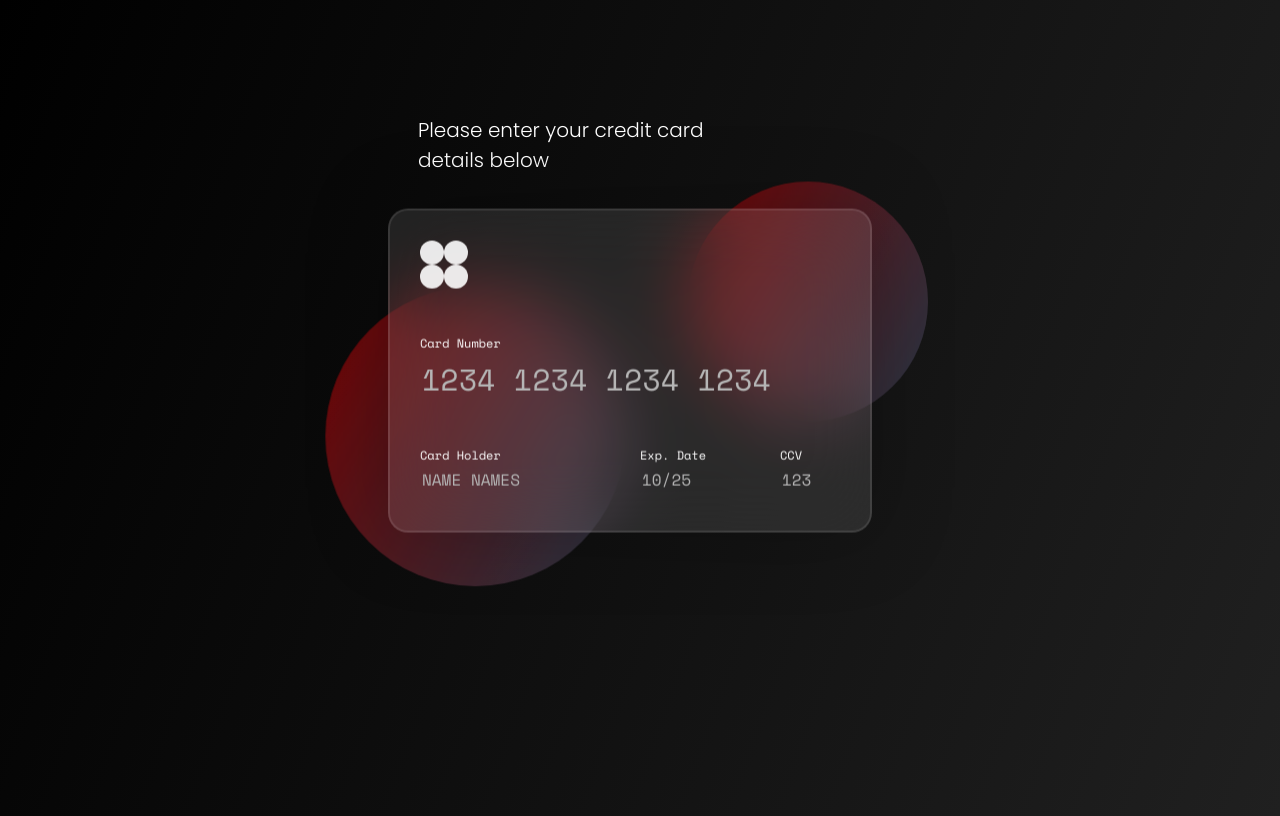
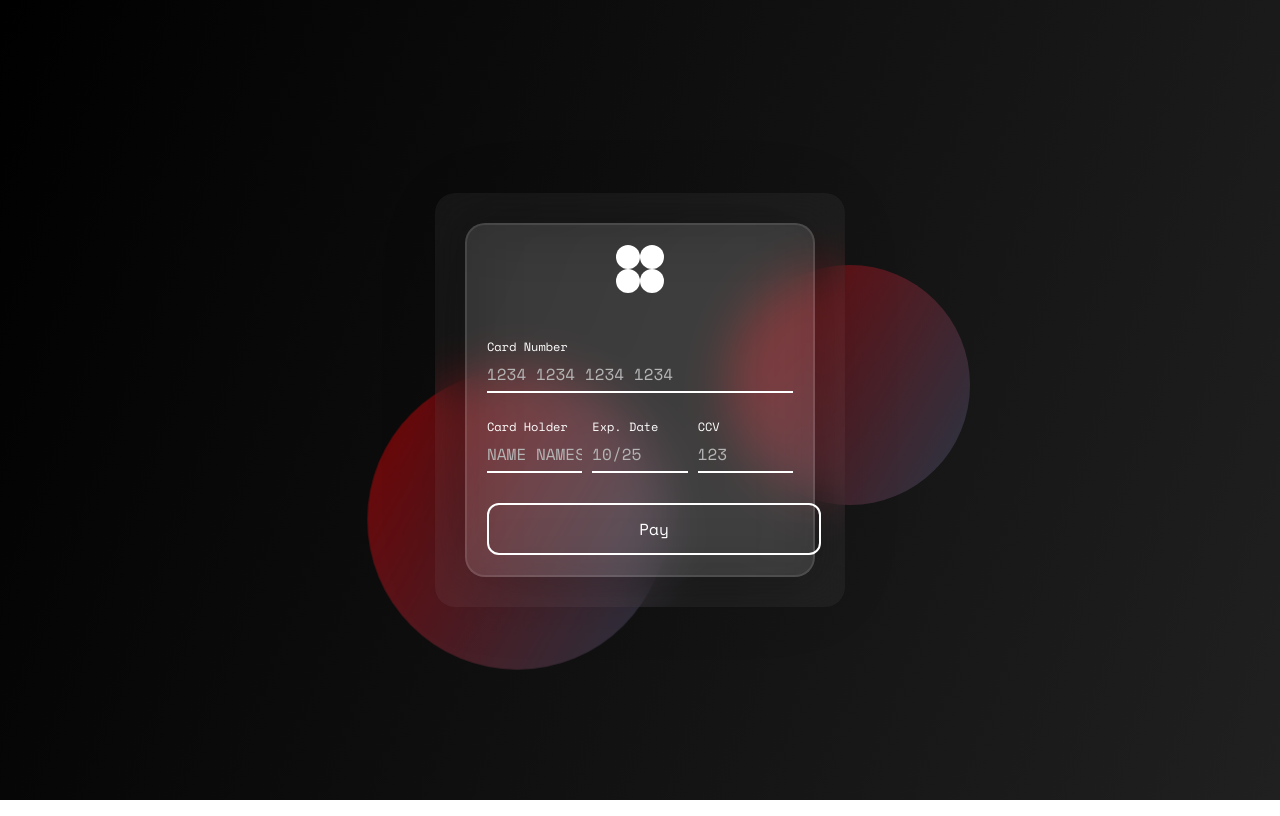
Before and after one commit to gryckly/MEDTEST3, a plain HTML site: page card.html in a window 1280 px wide. Drawn offline with nearby package versions, Linux system fonts and the light colour scheme.

Commit message:
card.html

```diff
--- a/card.html
+++ b/card.html
@@ -2,79 +2,295 @@
 <html lang="en">
 <head>
   <meta charset="UTF-8">
-  <meta name="viewport" content="width=device-width, initial-scale=1.0">
-  <link rel="stylesheet" href="card.css">
+  <meta name="viewport" content="width=device-width, initial-scale=1">
   <title>WEB BEKS</title>
-  <link rel="preconnect" href="https://fonts.gstatic.com">
-  <link href="https://fonts.googleapis.com/css2?family=Space+Mono:ital,wght@0,400;0,700;1,400;1,700&display=swap" rel="stylesheet">
-  <link rel="preconnect" href="https://fonts.gstatic.com">
-  <link href="https://fonts.googleapis.com/css2?family=Poppins:wght@300;400&display=swap" rel="stylesheet">
-  <script src="https://ajax.googleapis.com/ajax/libs/jquery/3.5.1/jquery.min.js"></script>
+  <link href="https://fonts.googleapis.com/css2?family=Space+Mono:ital,wght@0,400;0,700;1,400;1,700&family=Poppins:wght@300;400&display=swap" rel="stylesheet">
+
+  <style>
+    body {
+      font-family: 'Space Mono', monospace;
+      background: linear-gradient(-70deg, #202020, #000000);
+      height: 100vh;
+      overflow: hidden;
+      margin: 0;
+      padding: 0;
+      display: flex;
+      align-items: center;
+      justify-content: center;
+    }
+
+    .box {
+      position: relative;
+      width: 100%;
+      max-width: 450px;
+      padding: 20px;
+      box-sizing: border-box;
+    }
+
+    .mdl {
+      position: relative;
+      background: rgba(255, 255, 255, 0.05);
+      border-radius: 20px;
+      padding: 30px;
+      backdrop-filter: blur(25px);
+      z-index: 1;
+    }
+
+    .circles {
+      position: absolute;
+      height: 270px;
+      width: 450px;
+      top: 50%;
+      left: 50%;
+      transform: translate(-50%, -50%);
+      z-index: 0;
+    }
+
+    .circle {
+      position: absolute;
+      border-radius: 50%;
+      background: linear-gradient(120deg, #8d0101, #2c3e50);
+      opacity: 0.8;
+      animation: float 6s infinite alternate cubic-bezier(0.54, 0.085, 0.5, 0.92);
+    }
+
+    .circle-1 {
+      height: 300px;
+      width: 300px;
+      top: 100px;
+      left: -50px;
+      animation-delay: 3.5s;
+    }
+
+    .circle-2 {
+      height: 240px;
+      width: 240px;
+      bottom: 40px;
+      right: -100px;
+      animation-delay: 2s;
+    }
+
+    @keyframes float {
+      0% { transform: rotateX(0deg) translateY(0px); }
+      50% { transform: rotateX(0deg) translateY(10px) translateX(5px); }
+      100% { transform: rotateX(0deg) translateY(0px) translateX(1px); }
+    }
+
+    h1.title {
+      font-family: 'Poppins', sans-serif;
+      font-size: 20px;
+      font-weight: 300;
+      color: #ffffff;
+      text-align: left;
+      margin-bottom: 20px;
+    }
+
+    .card {
+      background: rgba(255, 255, 255, 0.1);
+      backdrop-filter: blur(35px);
+      border: 2px solid rgba(255, 255, 255, 0.1);
+      border-radius: 20px;
+      padding: 20px;
+      box-shadow: 0 0 80px rgba(0, 0, 0, 0.25);
+      display: flex;
+      flex-direction: column;
+      gap: 20px;
+    }
+
+    form {
+      display: flex;
+      flex-direction: column;
+      gap: 20px;
+    }
+
+    .logo {
+      display: flex;
+      justify-content: center;
+      margin-bottom: 20px;
+    }
+
+    label {
+      color: white;
+      font-size: 12px;
+      font-family: 'Space Mono', monospace;
+      margin-bottom: 5px;
+    }
+
+    input {
+      width: 100%;
+      background: transparent;
+      border: none;
+      border-bottom: 2px solid white;
+      color: white;
+      font-family: 'Space Mono', monospace;
+      font-size: 16px;
+      padding: 5px 0;
+      outline: none;
+      transition: border-color 0.3s;
+      box-sizing: border-box;
+    }
+
+    input::placeholder {
+      color: #b5b5b5;
+    }
+
+    input:focus {
+      border-bottom-color: #ff4c4c;
+    }
+
+    .group {
+      display: flex;
+      gap: 10px;
+      flex-wrap: wrap;
+    }
+
+    .group > div {
+      flex: 1;
+      min-width: 80px;
+      position: relative;
+    }
+
+    .pay-button {
+      margin-top: 10px;
+      padding: 12px;
+      width: 100%;
+      font-family: 'Space Mono', monospace;
+      font-size: 16px;
+      background: transparent;
+      border: 2px solid white;
+      color: white;
+      border-radius: 12px;
+      cursor: pointer;
+      transition: all 0.3s ease;
+    }
+
+    .pay-button:hover {
+      background: rgba(255, 255, 255, 0.1);
+      border-color: #ff4c4c;
+      color: #ff4c4c;
+      box-shadow: 0 0 10px #ff4c4c80;
+    }
+
+    /* Anti autofill styles */
+    input:-webkit-autofill,
+    input:-webkit-autofill:focus,
+    input:-webkit-autofill:hover,
+    input:-webkit-autofill:active {
+      -webkit-box-shadow: 0 0 0 1000px rgba(32,32,32,0.8) inset !important;
+      -webkit-text-fill-color: white !important;
+      background-color: transparent !important;
+      transition: background-color 9999s ease-out 0s;
+    }
+
+    /* Медиа-запрос для телефонов */
+    @media (max-width: 500px) {
+      .box {
+        padding: 10px;
+        max-width: 100%;
+      }
+
+      .mdl {
+        padding: 20px;
+      }
+
+      .circles {
+        width: 100%;
+        height: 200px;
+      }
+
+      .circle-1, .circle-2 {
+        height: 180px;
+        width: 180px;
+      }
+
+      h1.title {
+        font-size: 16px;
+      }
+
+      input {
+        font-size: 14px;
+      }
+
+      .pay-button {
+        font-size: 14px;
+        padding: 10px;
+      }
+
+      .group {
+        flex-direction: column;
+      }
+
+      .group > div {
+        min-width: 100%;
+      }
+    }
+  </style>
+
 </head>
 <body>
 
   <div class="box">
+    <div class="circles">
+      <div class="circle circle-1"></div>
+      <div class="circle circle-2"></div>
+    </div>
 
     <div class="mdl">
-      <div class="circles">
-        <div class="circle circle-1"></div>
-        <div class="circle circle-2"></div>
-      </div>
-      <h1 class="title">
-        Please enter your credit card <br>details below
-      </h1>
-
       <div class="card">
-
-        <form>
+        <form autocomplete="off">
           <div class="logo">
-            <?xml version="1.0" encoding="UTF-8"?>
-            <svg width="48px" height="48px" viewBox="0 0 64 64" version="1.1" xmlns="http://www.w3.org/2000/svg" xmlns:xlink="http://www.w3.org/1999/xlink">
-              <title>Group</title>
-              <g id="Page-1" stroke="none" stroke-width="1" fill="none" fill-rule="evenodd">
-                <g id="Group" fill="#FFFFFF">
-                  <circle id="Oval" cx="16" cy="16" r="16"></circle>
-                  <circle id="Oval" cx="16" cy="48" r="16"></circle>
-                  <circle id="Oval" cx="48" cy="16" r="16"></circle>
-                  <circle id="Oval" cx="48" cy="48" r="16"></circle>
-                </g>
+            <svg width="48px" height="48px" viewBox="0 0 64 64" xmlns="http://www.w3.org/2000/svg">
+              <g fill="#FFFFFF">
+                <circle cx="16" cy="16" r="16"></circle>
+                <circle cx="16" cy="48" r="16"></circle>
+                <circle cx="48" cy="16" r="16"></circle>
+                <circle cx="48" cy="48" r="16"></circle>
               </g>
             </svg>
+          </div>
 
+          <div>
+            <label for="card-number">Card Number</label>
+            <input id="card-number" type="text" placeholder="1234 1234 1234 1234" maxlength="19" required>
           </div>
-          <div class="card-number">
-            <label>Card Number</label>
-            <input id="card-number" placeholder="1234 1234 1234 1234" type="text" required maxlength="19">
-            <span class="underline"></span>
 
+          <div class="group">
+            <div>
+              <label for="card-name">Card Holder</label>
+              <input id="card-name" type="text" placeholder="NAME NAMES" required>
+            </div>
+            <div>
+              <label for="card-exp">Exp. Date</label>
+              <input id="card-exp" type="text" placeholder="10/25" maxlength="5" required>
+            </div>
+            <div>
+              <label for="card-ccv">CCV</label>
+              <input id="card-ccv" type="text" placeholder="123" maxlength="3" required>
+            </div>
           </div>
-          <br>
-          <div class="group">
-            <div class="card-name">
-              <label>Card Holder</label>
-              <input id="card-name" placeholder="NAME NAMES" type="text" required>
-              <span class="underline"></span>
 
-            </div>
-            <div class="expiration-date">
-              <label>Exp. Date</label>
-              <input id="card-exp" placeholder="10/25" type="text" maxlength="5" required>
-              <span class="underline"></span>
+          <a href="profil.html" class="pay-button" style="text-decoration: none; display: inline-block; text-align: center;">Pay</a>
 
-            </div>
-            <div class="ccv">
-              <label>CCV</label>
-              <input id="card-ccv" placeholder="123" type="text" maxlength="3" required>
-              <span class="underline"></span>
-            </div>
 
-          </div>
         </form>
       </div>
     </div>
-
   </div>
 
-  <script src="card.js"></script>
+  <script>
+    document.getElementById('card-number').addEventListener('input', function(e) {
+      let value = e.target.value.replace(/\D/g, '').substring(0, 16);
+      e.target.value = value.replace(/(.{4})/g, '$1 ').trim();
+    });
+
+    document.getElementById('card-exp').addEventListener('input', function(e) {
+      let value = e.target.value.replace(/\D/g, '').substring(0, 4);
+      if (value.length >= 3) {
+        value = value.substring(0,2) + '/' + value.substring(2,4);
+      }
+      e.target.value = value;
+    });
+  </script>
+
 </body>
 </html>
```
